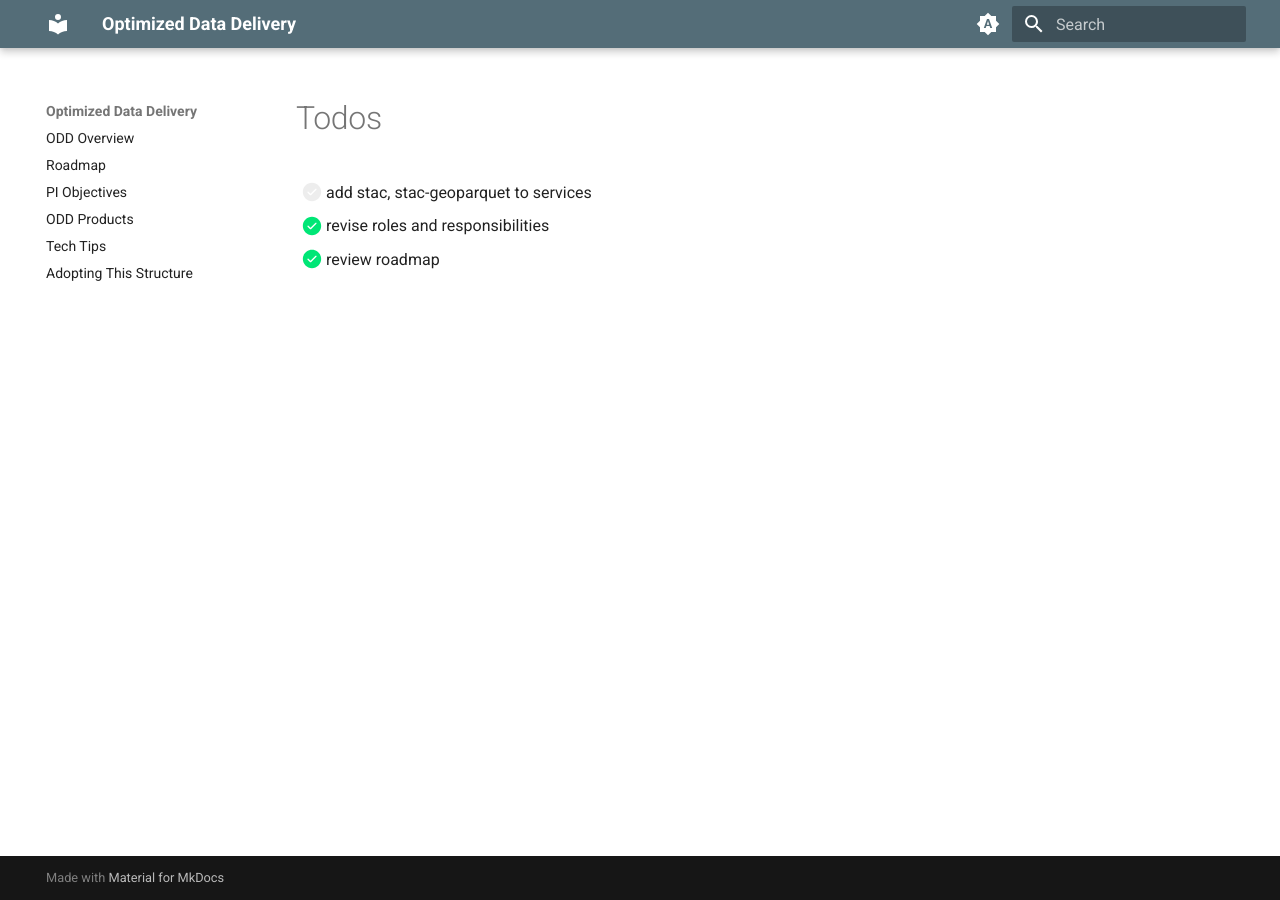
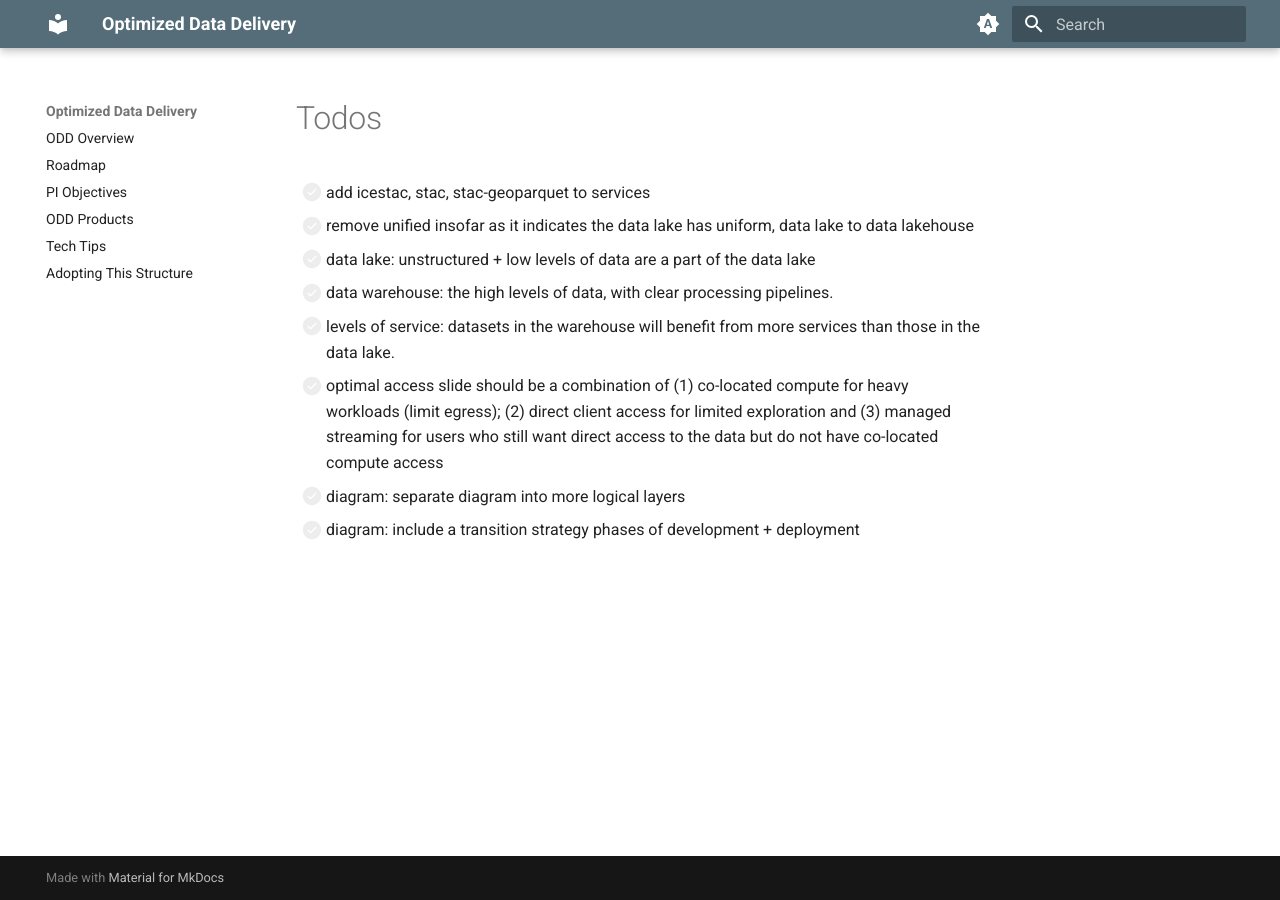
Before and after one commit to NASA-IMPACT/veda-odd, an MkDocs documentation site: the page built from docs/dse-architecture-vision/todos.md, in a window 1280 px wide. Built offline with MkDocs 1.6.1 and Material for MkDocs 9.7.7, drawn with Linux system fonts in a browser that asks for light colours; the version menu is left out.

Commit message:
Lakehouse terminology

```diff
--- a/docs/dse-architecture-vision/todos.md
+++ b/docs/dse-architecture-vision/todos.md
@@ -1,3 +1,8 @@
-- [ ] add stac, stac-geoparquet to services
-- [x] revise roles and responsibilities
-- [x] review roadmap
+- [ ] add icestac, stac, stac-geoparquet to services
+- [ ] remove unified insofar as it indicates the data lake has uniform, data lake to data lakehouse
+- [ ] data lake: unstructured + low levels of data are a part of the data lake
+- [ ] data warehouse: the high levels of data, with clear processing pipelines.
+- [ ] levels of service: datasets in the warehouse will benefit from more services than those in the data lake.
+- [ ] optimal access slide should be a combination of (1) co-located compute for heavy workloads (limit egress); (2) direct client access for limited exploration and (3) managed streaming for users who still want direct access to the data but do not have co-located compute access
+- [ ] diagram: separate diagram into more logical layers
+- [ ] diagram: include a transition strategy phases of development + deployment
```
Also changed, not shown: docs/dse-architecture-vision/index.html (+39 -28 lines), docs/dse-architecture-vision/diagrams_svg/cloud-data-lake-simple.svg, docs/dse-architecture-vision/diagrams_svg/data-marketplace.svg (added).
